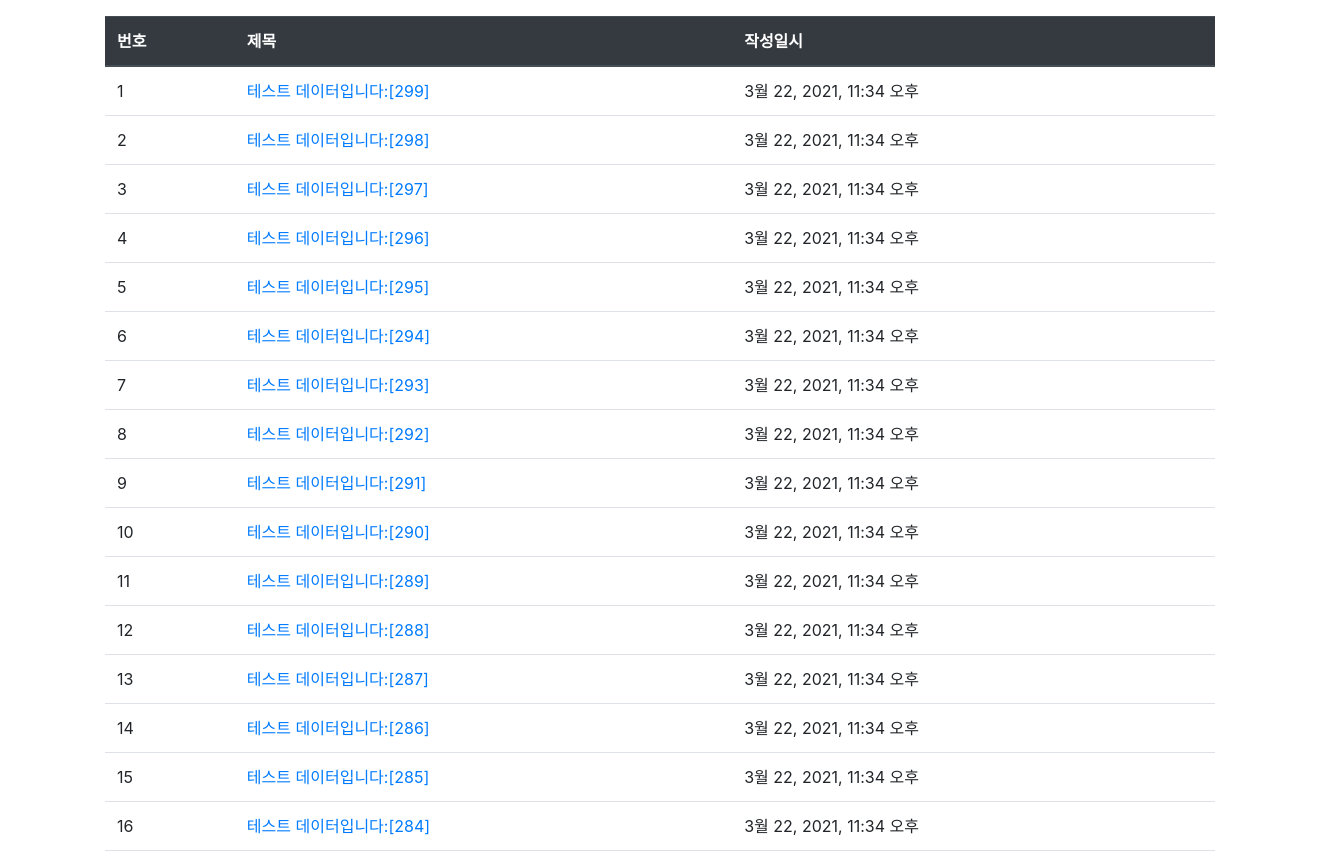
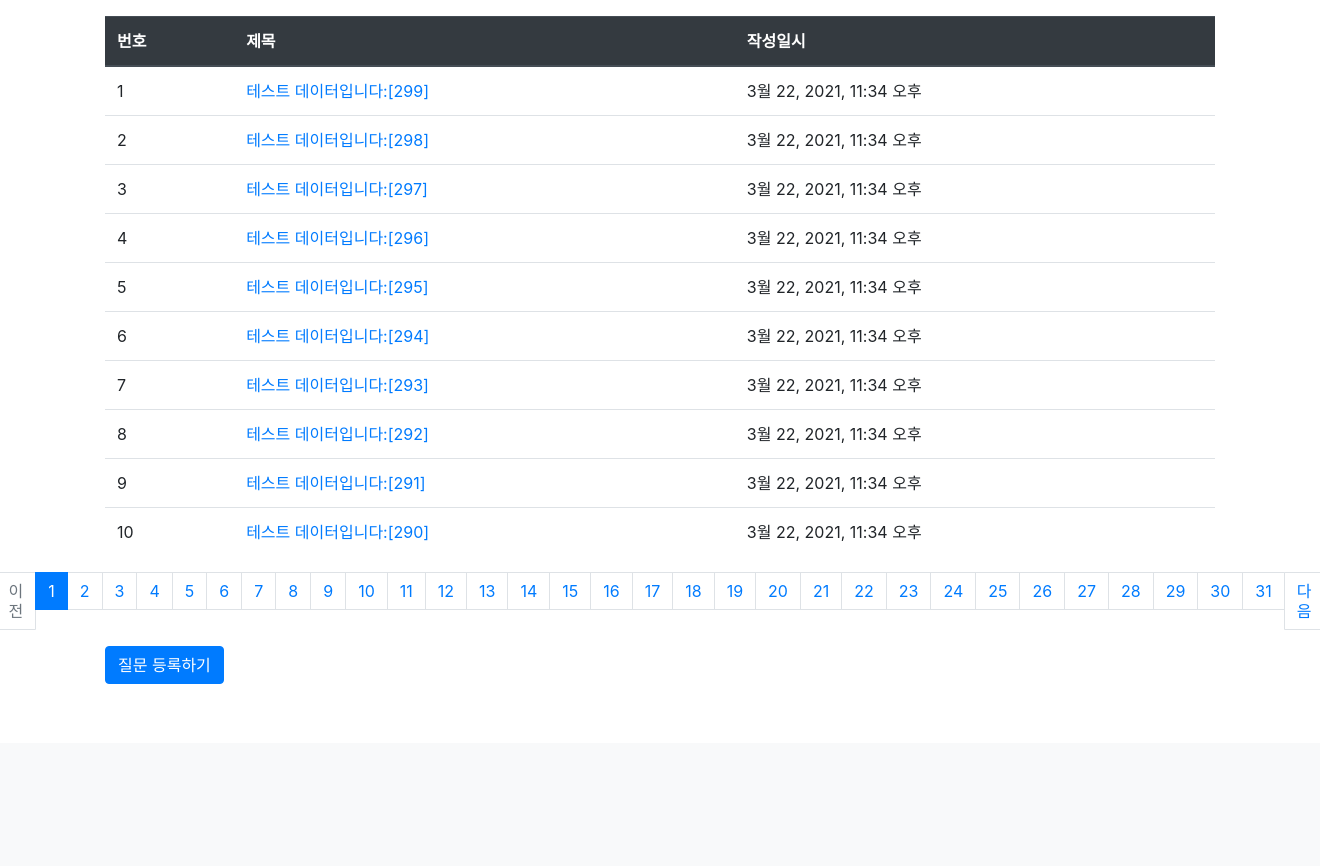
Before and after one commit to phjppo0918/jumpToDjango, a Django app: page /pybo/ in a window 1320 px wide. Shown: the part 57-923 px from the top of the page. After the commit the page ends 741 px from the top, so only its background shows below. Run offline with Django 3.2, Linux system fonts and the light colour scheme; data comes from the database, SQL or seed files in the repository; both versions use the stored data as it was after the commit; some libraries are stand-ins or nearby versions.

Commit message:
페이징 적용 완료

```diff
--- a/projects/mysite/pybo/views.py
+++ b/projects/mysite/pybo/views.py
@@ -5,14 +5,25 @@
 
 from django.http import HttpResponse
 from django.utils import timezone
+from django.core.paginator import Paginator
 # Create your views here.
 def index(request) :
 
     """
     pybo 목록 출력
     """
+
+    #입력 파라미터
+    page = request.GET.get('page','1')#페이지
+
+    #조회
     question_list = Question.objects.order_by('-create_date')
-    context = {'question_list': question_list}
+
+    #페이징처리
+    paginator = Paginator(question_list, 10) #페이지 당 10개씩 보여주기
+    page_obj = paginator.get_page(page)
+
+    context = {'question_list': page_obj}
 
     #return HttpResponse("안녕하세요 pybo에 오신 것을 환영합니다.")
     return render(request, 'pybo/question_list.html',context)
--- a/projects/mysite/templates/pybo/question_list.html
+++ b/projects/mysite/templates/pybo/question_list.html
@@ -29,7 +29,44 @@
         {% endif %}
         </tbody>
     </table>
+    <!-- 페이징처리 시작 -->
+    <ul class="pagination justify-content-center">
+        <!-- 이전페이지 -->
+        {% if question_list.has_previous %}
+        <li class="page-item">
+            <a class="page-link" href="?page={{ question_list.previous_page_number }}">이전</a>
+        </li>
+        {% else %}
+        <li class="page-item disabled">
+            <a class="page-link" tabindex="-1" aria-disabled="true" href="#">이전</a>
+        </li>
+        {% endif %}
+        <!-- 페이지리스트 -->
+        {% for page_number in question_list.paginator.page_range %}
+            {% if page_number == question_list.number %}
+            <li class="page-item active" aria-current="page">
+                <a class="page-link" href="?page={{ page_number }}">{{ page_number }}</a>
+            </li>
+            {% else %}
+            <li class="page-item">
+                <a class="page-link" href="?page={{ page_number }}">{{ page_number }}</a>
+            </li>
+            {% endif %}
+        {% endfor %}
+        <!-- 다음페이지 -->
+        {% if question_list.has_next %}
+        <li class="page-item">
+            <a class="page-link" href="?page={{ question_list.next_page_number }}">다음</a>
+        </li>
+        {% else %}
+        <li class="page-item disabled">
+            <a class="page-link" tabindex="-1" aria-disabled="true" href="#">다음</a>
+        </li>
+        {% endif %}
+    </ul>
+    <!-- 페이징처리 끝 -->
+
+  <a href="{% url 'pybo:question_create' %}" class="btn btn-primary">질문 등록하기</a>
 </div>
 
-  <a href="{% url 'pybo:question_create' %}" class="btn btn-primary">질문 등록하기</a>
 {% endblock %}
```
Also changed, not shown: projects/mysite/db.sqlite3.
